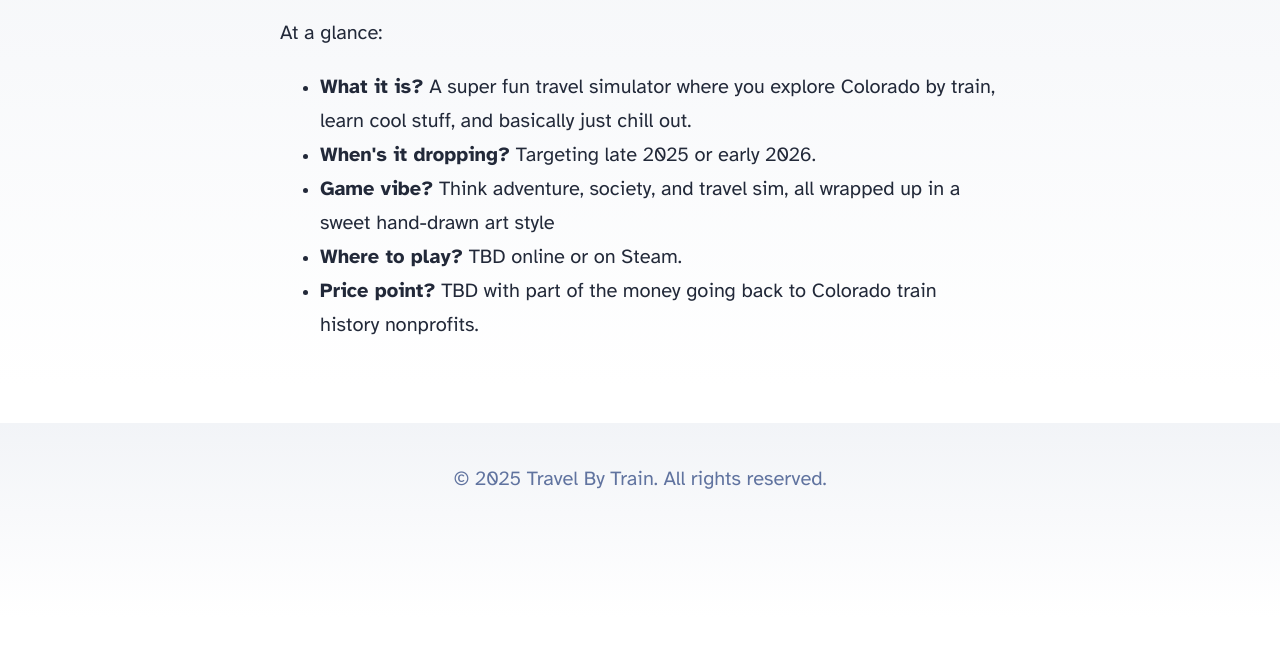
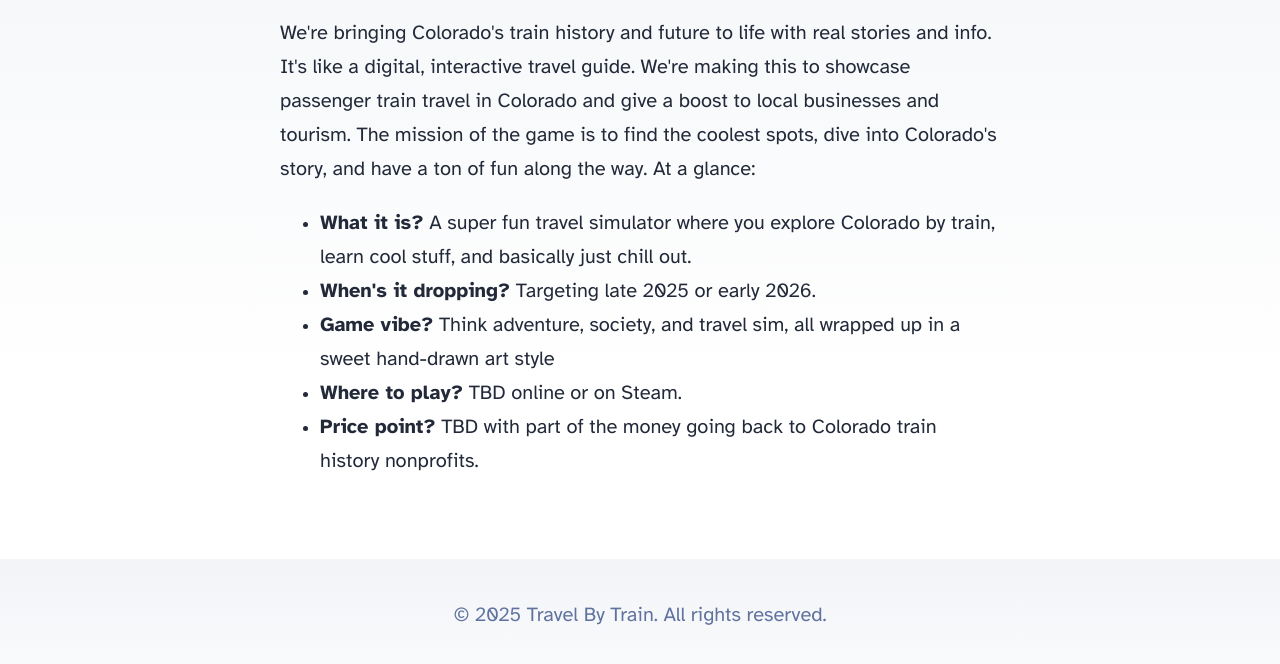
Before and after one commit to BSA-Consulting-LLC/travelbytraingamewebsite, an Astro site: page / in a window 1280 px wide. Shown: the part 214-878 px from the top of the page. Before the commit the page ends 831 px from the top, so only its background shows below. Built offline with nearby package versions, Linux system fonts and the light colour scheme; Astro itself is replaced by a stand-in of ours.

Commit message:
copy and formatting

```diff
--- a/src/pages/index.astro
+++ b/src/pages/index.astro
@@ -14,7 +14,9 @@ import { SITE_TITLE, SITE_DESCRIPTION } from '../consts';
 		<Header />
 		<main>
 			<h1>Hello, 🚂 Traveler!</h1>
-			<p>At a glance:</p>
+			<p>We're bringing Colorado's train history and future to life with real stories and info. It's like a digital, interactive travel guide.
+We're making this to showcase passenger train travel in Colorado and give a boost to local businesses and tourism.
+The mission of the game is to find the coolest spots, dive into Colorado's story, and have a ton of fun along the way. At a glance:</p>
 			<ul>
 				<li><b>What it is?</b> A super fun travel simulator where you explore Colorado by train, learn cool stuff, and basically just chill out.</li>
 				<li><b>When's it dropping?</b> Targeting late 2025 or early 2026.</li>
```
